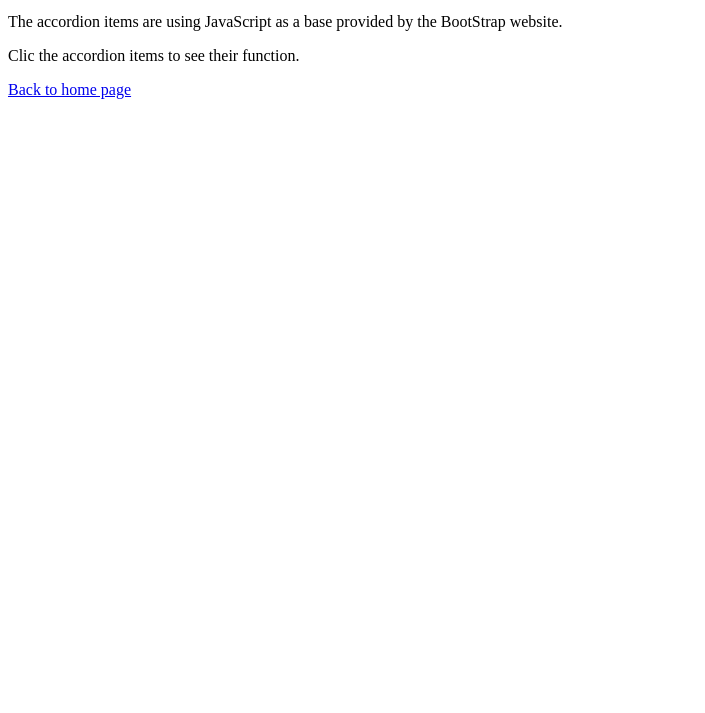
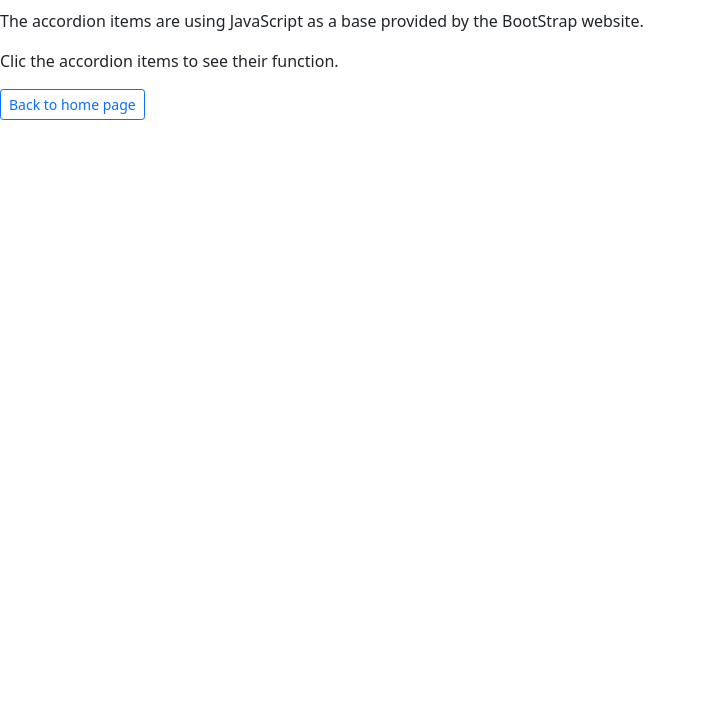
Before and after one commit to ElianGFexe/bootstrap-test, a plain HTML site: page about.html in a window 1280 px wide. Shown: the part 87-800 px from the top of the page, without its empty margins (0-705 px from the left). Drawn offline with nearby package versions, Linux system fonts and the light colour scheme.

Commit message:
Update about.html

```diff
--- a/about.html
+++ b/about.html
@@ -4,12 +4,14 @@
     <meta http-equiv="X-UA-Compatible" content="IE=edge">
     <meta name="viewport" content="width=device-width, initial-scale=1.0">
     <title>About Page</title>
+    <!-- CSS only -->
+    <link href="https://cdn.jsdelivr.net/npm/bootstrap@5.1.3/dist/css/bootstrap.min.css" rel="stylesheet" integrity="sha384-1BmE4kWBq78iYhFldvKuhfTAU6auU8tT94WrHftjDbrCEXSU1oBoqyl2QvZ6jIW3" crossorigin="anonymous">
 </head>
 <body>
     <h1>The about Page</h1>
     <p>First page using BootStrap.</p>
     <p>The accordion items are using JavaScript as a base provided by the BootStrap website.</p>
     <p>Clic the accordion items to see their function.</p>
-    <a href="index.html">Back to home page</a>
+    <a class="btn btn-outline-primary btn-sm" href="index.html">Back to home page</a>
 </body>
 </html>
```
